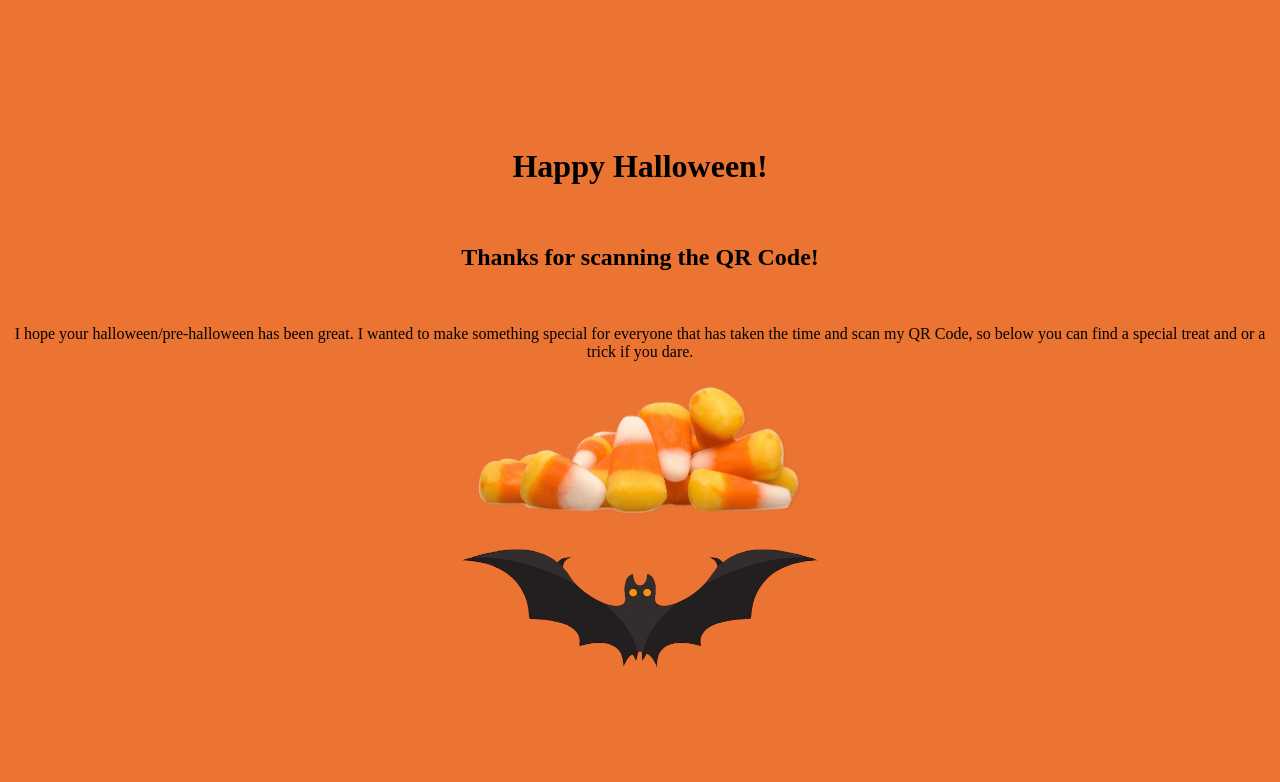
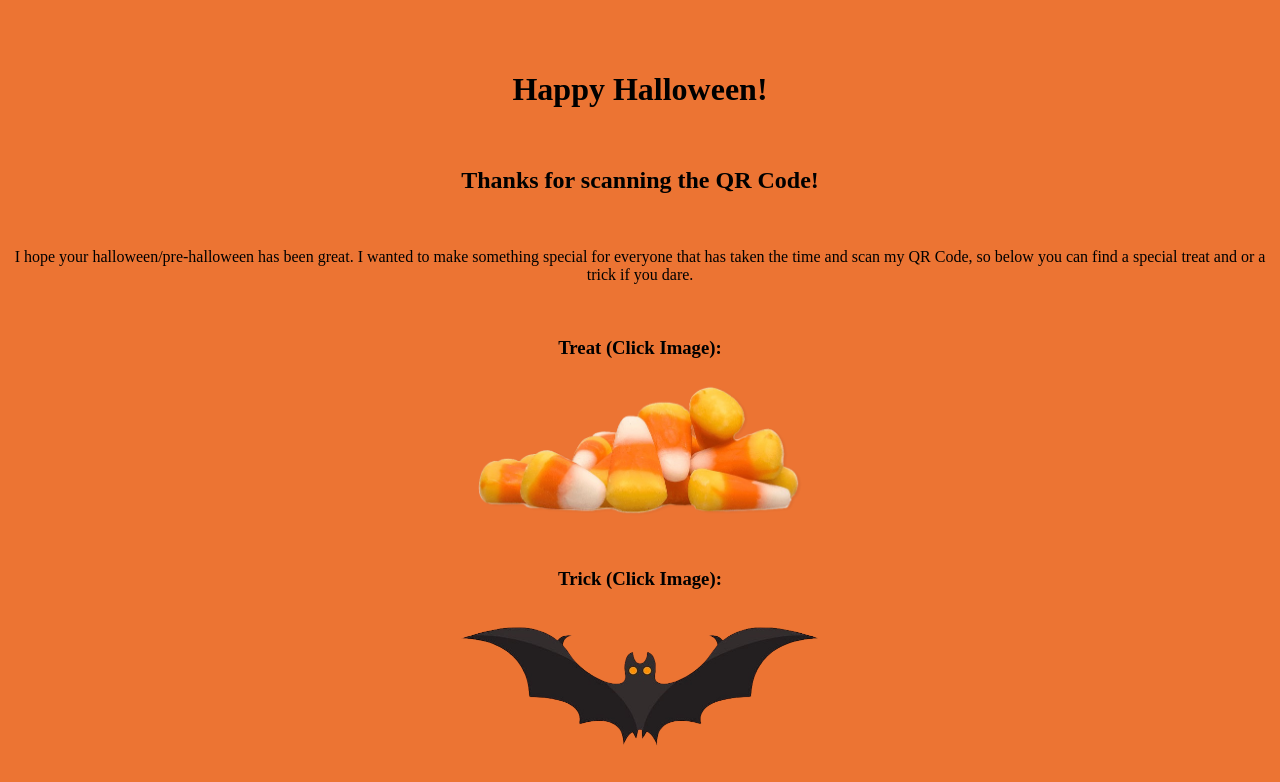
Before and after one commit to Wild-Rod/WildRod, a plain HTML site: page halloween.html in a window 1280 px wide. Drawn offline with Linux system fonts and the light colour scheme.

Commit message:
added trick or treat text

```diff
--- a/halloween.html
+++ b/halloween.html
@@ -55,10 +55,15 @@
 
     <p>I hope your halloween/pre-halloween has been great. I wanted to make something special for everyone that has taken the time and scan my QR Code, so below you can find a special treat and or a trick if you dare.</p>
 
+    <br>
+
+    <h3> Treat (Click Image): </h3>
     <a href="https://www.youtube.com/watch?v=xvFZjo5PgG0" target="_blank">
         <img src="candycorn.png" alt="Special Treat" class="candycorn">
     </a>
 
+    <br>
+    <h3> Trick (Click Image): </h3>
     <br>
 
     <a href="https://www.youtube.com/embed/0vEfDtV1MQU" target="_blank">
```
